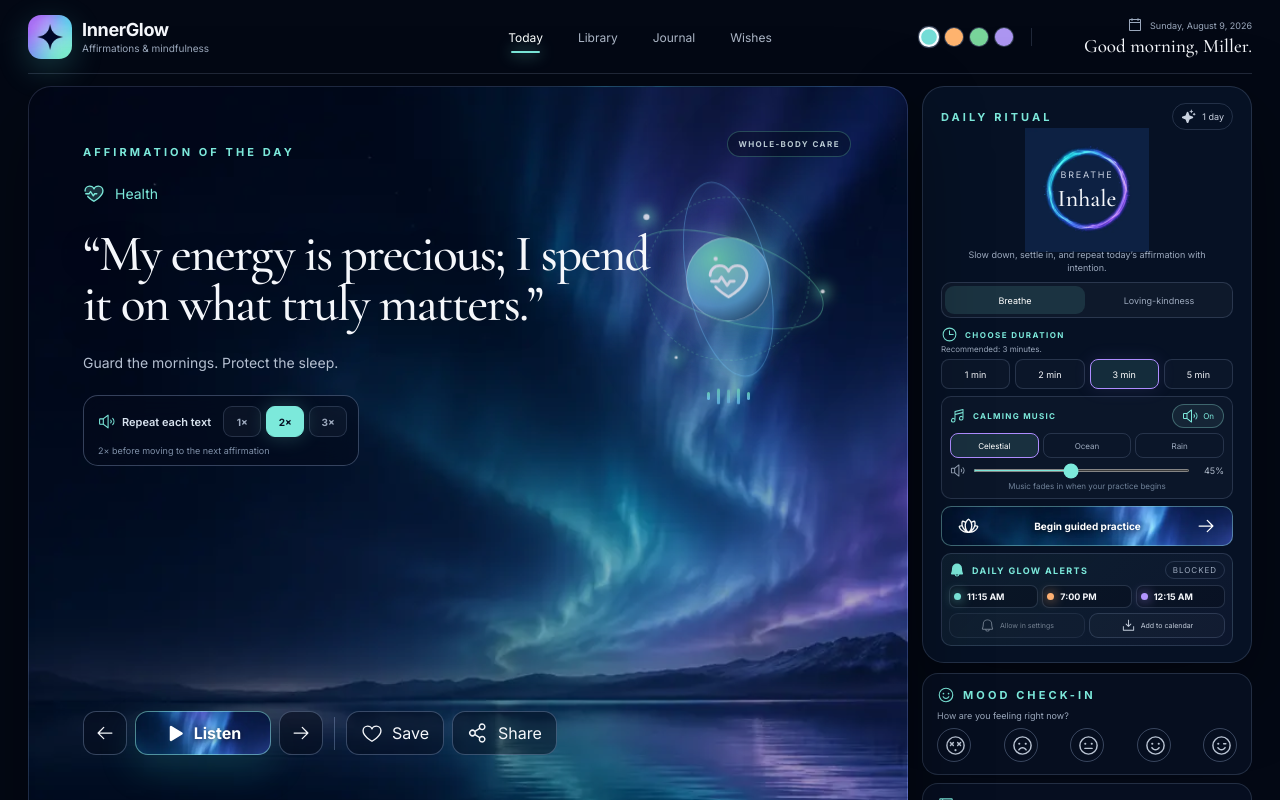
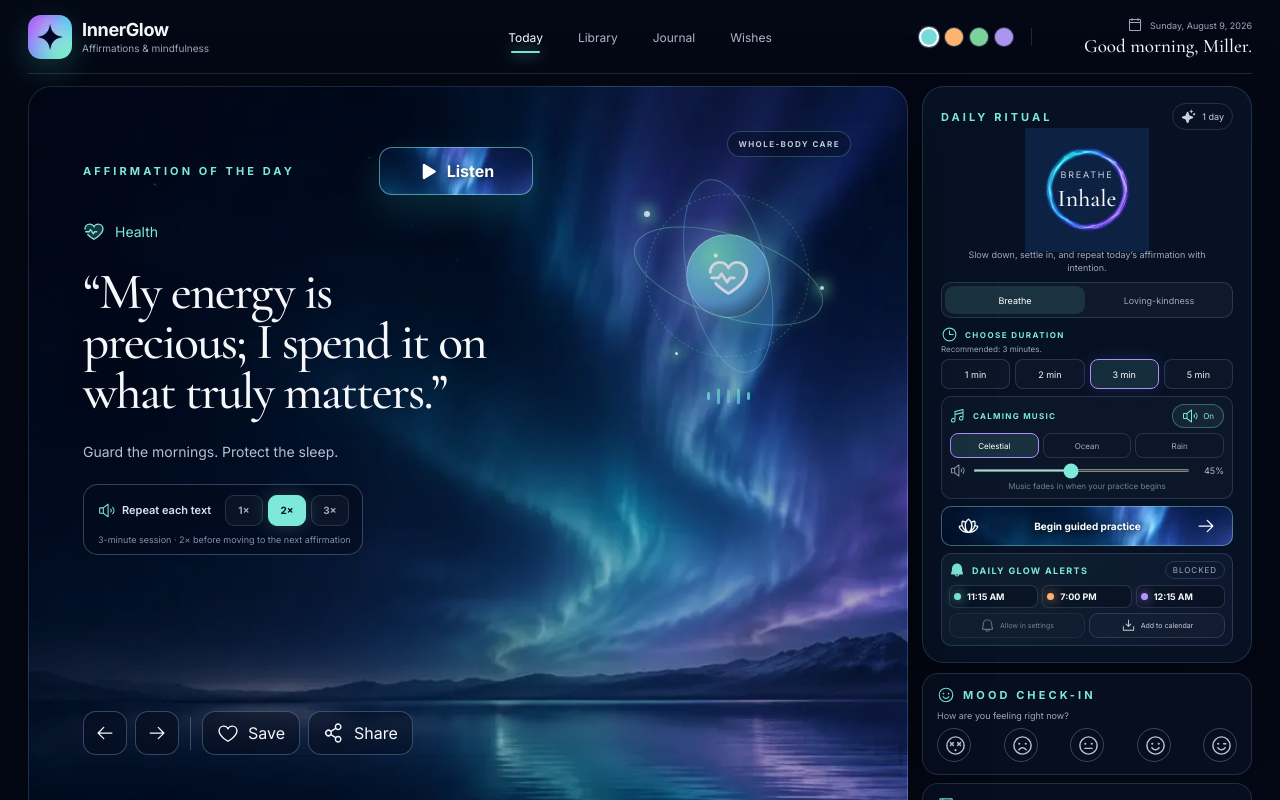
Before and after one commit to peremiller/innerglow-affirmations, a React (Vite) app: page / in a window 1280 px wide. Shown: the top 800 px of the page. Built offline with nearby package versions, Linux system fonts and the light colour scheme.

Commit message:
Tie affirmation playback to session duration

```diff
--- a/src/App.jsx
+++ b/src/App.jsx
@@ -298,7 +298,7 @@ function formatCountdown(totalSeconds = 0) {
   return `${minutes}:${String(seconds).padStart(2, "0")}`;
 }
 
-function AffirmationHero({ affirmation, isSaved, narration, repeatCount, onRepeatChange, onPrevious, onNext, onListen, onSave, onShare }) {
+function AffirmationHero({ affirmation, isSaved, narration, repeatCount, sessionMinutes, onRepeatChange, onPrevious, onNext, onListen, onSave, onShare }) {
   const CategoryIcon = (CATEGORY_VISUALS[affirmation.category] || CATEGORY_VISUALS.Mine).Icon;
   const narrating = narration.status !== "idle";
   const activeRepeatCount = narration.repeatCount || repeatCount;
@@ -316,7 +316,32 @@ function AffirmationHero({ affirmation, isSaved, narration, repeatCount, onRepea
       <div className="hero-shade" />
       <AffirmationVisual category={affirmation.category} />
       <div className="hero-content">
-        <p className="eyebrow" id="affirmation-heading">Affirmation of the day</p>
+        <div className="hero-topline">
+          <p className="eyebrow" id="affirmation-heading">Affirmation of the day</p>
+          <div className="audio-quick-controls">
+            <button
+              className={`primary-button ${narrating ? "narrating" : ""}`}
+              onClick={onListen}
+              aria-label={narrating ? `${narrationLabel}, affirmation ${narration.cyclePosition + 1} of ${narration.total}` : `Play ${sessionMinutes}-minute affirmation session`}
+              title={narrating ? `Affirmation ${narration.cyclePosition + 1} of ${narration.total}` : `${sessionMinutes}-minute session · ${repeatCount} time${repeatCount === 1 ? "" : "s"} each`}
+            >
+              {narration.status === "speaking" ? <Pause size={19} weight="fill" /> : <Play size={19} weight="fill" />}
+              {narrationLabel}
+            </button>
+            {narrating && (
+              <output
+                className={`audio-countdown ${narration.status === "paused" ? "paused" : ""}`}
+                style={{ "--countdown-progress": `${countdownProgress * 3.6}deg` }}
+                role="timer"
+                aria-live="off"
+                aria-label={`${formatCountdown(narration.remainingSeconds)} remaining in the selected session`}
+              >
+                <span className="countdown-dial"><Clock size={18} weight="duotone" /></span>
+                <span><strong>{formatCountdown(narration.remainingSeconds)}</strong><small>{narration.status === "paused" ? "Paused" : `${sessionMinutes}-minute session`}</small></span>
+              </output>
+            )}
+          </div>
+        </div>
         <p className="category"><CategoryIcon size={22} weight="duotone" /> {affirmation.category}</p>
         <blockquote>“{affirmation.text}”</blockquote>
         <p className="note">{affirmation.note}</p>
@@ -327,31 +352,10 @@ function AffirmationHero({ affirmation, isSaved, narration, repeatCount, onRepea
               <button key={value} className={repeatCount === value ? "active" : ""} onClick={() => onRepeatChange(value)} aria-pressed={repeatCount === value}>{value}×</button>
             ))}
           </div>
-          <small>{repeatCount}× before moving to the next affirmation</small>
+          <small>{sessionMinutes}-minute session · {repeatCount}× before moving to the next affirmation</small>
         </div>
         <div className="affirmation-actions">
           <button className="icon-button" onClick={onPrevious} aria-label="Previous affirmation"><ArrowLeft size={20} /></button>
-          <button
-            className={`primary-button ${narrating ? "narrating" : ""}`}
-            onClick={onListen}
-            aria-label={narrating ? `${narrationLabel}, affirmation ${narration.cyclePosition + 1} of ${narration.total}` : "Listen to the complete affirmation cycle"}
-            title={narrating ? `Affirmation ${narration.cyclePosition + 1} of ${narration.total}` : `Recites every affirmation ${repeatCount} time${repeatCount === 1 ? "" : "s"}`}
-          >
-            {narration.status === "speaking" ? <Pause size={19} weight="fill" /> : <Play size={19} weight="fill" />}
-            {narrationLabel}
-          </button>
-          {narrating && (
-            <output
-              className={`audio-countdown ${narration.status === "paused" ? "paused" : ""}`}
-              style={{ "--countdown-progress": `${countdownProgress * 3.6}deg` }}
-              role="timer"
-              aria-live="off"
-              aria-label={`Approximately ${formatCountdown(narration.remainingSeconds)} remaining`}
-            >
-              <span className="countdown-dial"><Clock size={18} weight="duotone" /></span>
-              <span><strong>{formatCountdown(narration.remainingSeconds)}</strong><small>{narration.status === "paused" ? "Paused" : "Approx. time left"}</small></span>
-            </output>
-          )}
           <button className="icon-button" onClick={onNext} aria-label="Next affirmation"><ArrowRight size={20} /></button>
           <span className="action-divider" />
           <button className={`text-button ${isSaved ? "selected" : ""}`} onClick={onSave}><Heart size={22} weight={isSaved ? "fill" : "regular"} /> {isSaved ? "Saved" : "Save"}</button>
@@ -387,9 +391,8 @@ function NotificationSchedule({ enabled, permission, onToggle, onDownload }) {
   );
 }
 
-function Ritual({ minutes, setMinutes, practiceDays, setPracticeDays, notify, notifications }) {
+function Ritual({ duration, onDurationChange, minutes, setMinutes, practiceDays, setPracticeDays, notify, notifications }) {
   const [mode, setMode] = useState("breathe");
-  const [duration, setDuration] = useState(3);
   const [remaining, setRemaining] = useState(duration * 60);
   const [running, setRunning] = useState(false);
   const [musicEnabled, setMusicEnabled] = useStoredState("igRitualMusicEnabled", true);
@@ -449,7 +452,7 @@ function Ritual({ minutes, setMinutes, practiceDays, setPracticeDays, notify, no
   };
 
   const chooseDuration = (value) => {
-    setDuration(value);
+    onDurationChange(value);
     setRemaining(value * 60);
     setRunning(false);
     stopMusic();
@@ -631,6 +634,7 @@ export function App() {
   const [practiceDays, setPracticeDays] = useStoredState("igDays", []);
   const [minutes, setMinutes] = useStoredState("igMinutes", 0);
   const [repeatCount, setRepeatCount] = useStoredState("igRepeatCount", 2);
+  const [sessionMinutes, setSessionMinutes] = useStoredState("igSessionMinutes", 3);
   const [notificationsEnabled, setNotificationsEnabled] = useStoredState("igNotificationsEnabled", false);
   const [selectedId, setSelectedId] = useState("a20");
   const [toast, setToast] = useState("");
@@ -691,7 +695,7 @@ export function App() {
       Utterance: window.SpeechSynthesisUtterance,
       onAffirmation: (item) => setSelectedId(item.id),
       onProgress: setNarration,
-      onComplete: ({ totalRecitations }) => notify(`Full cycle complete · ${totalRecitations} recitations`),
+      onComplete: ({ totalRecitations }) => notify(`Affirmation session complete · ${totalRecitations} recitations`),
       onError: () => notify("Narration was interrupted by this browser"),
     });
     return () => narrator.current?.destroy();
@@ -736,14 +740,20 @@ export function App() {
       return;
     }
     const starting = !narrator.current?.isActive();
-    narrator.current?.toggle(allAffirmations, affirmation.id, repeatCount);
-    if (starting) notify(`${allAffirmations.length} affirmations · ${repeatCount}× each`);
+    narrator.current?.toggle(allAffirmations, affirmation.id, repeatCount, sessionMinutes);
+    if (starting) notify(`${sessionMinutes}-minute affirmation session · ${repeatCount}× each`);
   };
 
   const changeRepeatCount = (value) => {
     if (narrator.current?.isActive()) stopNarration();
     setRepeatCount(value);
     notify(`Each affirmation will repeat ${value}×`);
+  };
+
+  const changeSessionMinutes = (value) => {
+    if (narrator.current?.isActive()) stopNarration();
+    setSessionMinutes(value);
+    notify(`Affirmation audio set to ${value} minute${value === 1 ? "" : "s"}`);
   };
 
   const toggleFavorite = (id) => {
@@ -777,8 +787,8 @@ export function App() {
       <Header view={view} setView={changeView} theme={theme} setTheme={setTheme} />
       <main>
         {view === "today" && <TodayView
-          hero={{ affirmation, isSaved: favorites.includes(affirmation.id), narration, repeatCount, onRepeatChange: changeRepeatCount, onPrevious: () => move(-1), onNext: () => move(1), onListen: listen, onSave: () => toggleFavorite(affirmation.id), onShare: share }}
-          ritual={{ minutes, setMinutes, practiceDays, setPracticeDays, notify, notifications: { enabled: notificationsEnabled, permission: notificationPermission, onToggle: toggleNotifications, onDownload: addNotificationsToCalendar } }}
+          hero={{ affirmation, isSaved: favorites.includes(affirmation.id), narration, repeatCount, sessionMinutes, onRepeatChange: changeRepeatCount, onPrevious: () => move(-1), onNext: () => move(1), onListen: listen, onSave: () => toggleFavorite(affirmation.id), onShare: share }}
+          ritual={{ duration: sessionMinutes, onDurationChange: changeSessionMinutes, minutes, setMinutes, practiceDays, setPracticeDays, notify, notifications: { enabled: notificationsEnabled, permission: notificationPermission, onToggle: toggleNotifications, onDownload: addNotificationsToCalendar } }}
           checkin={{ mood: moodToday, setMood: (value) => setMoods({ ...moods, [today]: moodToday === value ? 0 : value }), gratitude: gratitudeToday, setGratitude: (value) => setGratitudes({ ...gratitudes, [today]: value }) }}
           stats={{ minutes, savedCount: favorites.length, consistency: Math.round((consistency / 7) * 100) }}
         />}
--- a/src/affirmation-narrator.js
+++ b/src/affirmation-narrator.js
@@ -56,6 +56,8 @@ export function createAffirmationNarrator({
     totalMs: 0,
     remainingAtUtteranceStart: 0,
     currentUtteranceMs: 0,
+    timeBounded: false,
+    completedRecitations: 0,
   };
 
   const supported = Boolean(speechSynthesis && Utterance);
@@ -98,6 +100,7 @@ export function createAffirmationNarrator({
 
   const startCountdown = () => {
     clearCountdown();
+    const token = run.token;
     countdownLastTick = now();
     countdownLastSecond = Math.ceil(run.remainingMs / 1000);
     countdownTimer = countdownWatch(() => {
@@ -108,16 +111,19 @@ export function createAffirmationNarrator({
         countdownLastSecond = nextSecond;
         emitProgress("speaking");
       }
+      if (run.timeBounded && run.remainingMs <= 0) finish(token);
     }, 250);
   };
 
   const finish = (token) => {
     if (!run.active || run.token !== token) return;
-    const totalRecitations = run.sequence.length * run.repeatCount;
+    const totalRecitations = run.completedRecitations;
     run.active = false;
     run.waiting = false;
     clearWatchdog();
     clearCountdown();
+    utteranceVersion += 1;
+    speechSynthesis.cancel?.();
     onProgress?.(IDLE_PROGRESS);
     onComplete?.({ totalAffirmations: run.sequence.length, totalRecitations });
   };
@@ -144,7 +150,8 @@ export function createAffirmationNarrator({
   const advance = (token) => {
     if (!run.active || run.token !== token || run.paused) return;
     consumeCountdown();
-    run.remainingMs = Math.max(0, run.remainingAtUtteranceStart - run.currentUtteranceMs);
+    if (!run.timeBounded) run.remainingMs = Math.max(0, run.remainingAtUtteranceStart - run.currentUtteranceMs);
+    run.completedRecitations += 1;
     recoveryAttempts = 0;
     if (run.repetition < run.repeatCount) {
       run.repetition += 1;
@@ -158,13 +165,19 @@ export function createAffirmationNarrator({
       scheduleCurrent(760);
       return;
     }
+    if (run.timeBounded && run.remainingMs > 0) {
+      run.itemOffset = 0;
+      run.repetition = 1;
+      scheduleCurrent(760);
+      return;
+    }
     finish(token);
   };
 
   const recoverCurrent = (token, version, error) => {
     if (!run.active || run.token !== token || utteranceVersion !== version || run.paused) return;
     clearWatchdog();
-    run.remainingMs = Math.max(run.remainingMs, run.remainingAtUtteranceStart);
+    if (!run.timeBounded) run.remainingMs = Math.max(run.remainingMs, run.remainingAtUtteranceStart);
     countdownLastTick = now();
     utteranceVersion += 1;
     speechSynthesis.cancel?.();
@@ -226,13 +239,17 @@ export function createAffirmationNarrator({
     watchdog = watch(() => keepSpeechAlive(token, version), 1000);
   };
 
-  const start = (sequence, startId, repeatCount = 2) => {
+  const start = (sequence, startId, repeatCount = 2, durationMinutes) => {
     if (!supported || !sequence?.length) return false;
     stop();
     const snapshot = [...sequence];
     const normalizedRepeatCount = Math.min(3, Math.max(1, Number(repeatCount) || 2));
     const startIndex = Math.max(0, snapshot.findIndex((item) => item.id === startId));
-    const totalMs = estimateCycleMs(snapshot, startIndex, normalizedRepeatCount);
+    const normalizedDuration = Number(durationMinutes);
+    const timeBounded = Number.isFinite(normalizedDuration) && normalizedDuration > 0;
+    const totalMs = timeBounded
+      ? Math.round(normalizedDuration * 60 * 1000)
+      : estimateCycleMs(snapshot, startIndex, normalizedRepeatCount);
     run = {
       token: run.token + 1,
       active: true,
@@ -247,6 +264,8 @@ export function createAffirmationNarrator({
       totalMs,
       remainingAtUtteranceStart: totalMs,
       currentUtteranceMs: 0,
+      timeBounded,
+      completedRecitations: 0,
     };
     startCountdown();
     speakCurrent();
@@ -257,7 +276,7 @@ export function createAffirmationNarrator({
     if (!run.active || run.paused) return false;
     const wasWaiting = run.waiting;
     consumeCountdown();
-    if (!wasWaiting) run.remainingMs = Math.max(run.remainingMs, run.remainingAtUtteranceStart);
+    if (!wasWaiting && !run.timeBounded) run.remainingMs = Math.max(run.remainingMs, run.remainingAtUtteranceStart);
     run.paused = true;
     run.waiting = true;
     clearScheduledStep();
@@ -291,8 +310,8 @@ export function createAffirmationNarrator({
     onProgress?.(IDLE_PROGRESS);
   }
 
-  const toggle = (sequence, startId, repeatCount = 2) => {
-    if (!run.active) return start(sequence, startId, repeatCount);
+  const toggle = (sequence, startId, repeatCount = 2, durationMinutes) => {
+    if (!run.active) return start(sequence, startId, repeatCount, durationMinutes);
     return run.paused ? resume() : pause();
   };
 
--- a/src/styles.css
+++ b/src/styles.css
@@ -117,6 +117,7 @@ button:focus-visible, input:focus-visible, textarea:focus-visible { outline: 2px
 .today-layout { display: grid; grid-template-columns: minmax(0, 2.15fr) minmax(355px, 0.85fr); gap: 20px; align-items: stretch; }
 
 .affirmation-hero {
+  --visual-safe-space: 320px;
   min-height: 765px;
   position: relative;
   overflow: hidden;
@@ -150,18 +151,22 @@ button:focus-visible, input:focus-visible, textarea:focus-visible { outline: 2px
 @keyframes visual-float { 50% { transform: translateY(10px) scale(1.02); } }
 @keyframes visual-pulse { 50% { transform: scaleY(0.45); opacity: 0.55; } }
 .hero-content { position: relative; z-index: 2; min-height: 765px; padding: clamp(54px, 6vw, 92px) clamp(38px, 6vw, 84px) 62px; display: flex; flex-direction: column; align-items: flex-start; }
+.hero-topline { width: 100%; max-width: calc(100% - var(--visual-safe-space)); min-height: 52px; display: flex; flex-wrap: wrap; align-items: center; justify-content: space-between; gap: 10px 16px; }
+.audio-quick-controls { display: flex; flex-wrap: wrap; align-items: center; gap: 8px; }
+.hero-topline .primary-button { min-height: 48px; min-width: 154px; }
 .eyebrow { margin: 0; color: var(--accent); font-size: 11px; font-weight: 700; letter-spacing: 0.28em; text-transform: uppercase; display: flex; align-items: center; gap: 8px; }
 .category { color: var(--accent); font-size: 16px; display: inline-flex; align-items: center; gap: 10px; margin: 28px 0 30px; }
 .affirmation-hero blockquote {
   font: 500 clamp(50px, 5vw, 78px)/0.98 "Cormorant Garamond", serif;
   letter-spacing: -0.035em;
-  max-width: 920px;
+  width: 100%;
+  max-width: min(920px, calc(100% - var(--visual-safe-space)));
   margin: 0;
   text-wrap: balance;
   text-shadow: 0 8px 28px rgba(0, 0, 0, 0.36);
 }
-.affirmation-hero .note { color: #b4bfd0; font-size: 17px; margin: 34px 0 0; }
-.repeat-control { display: grid; grid-template-columns: auto auto; align-items: center; gap: 8px 12px; margin-top: 24px; padding: 10px 11px 9px 14px; border: 1px solid var(--line-strong); border-radius: 15px; background: rgba(4, 12, 28, 0.58); backdrop-filter: blur(14px); }
+.affirmation-hero .note { width: 100%; max-width: min(720px, calc(100% - var(--visual-safe-space))); color: #b4bfd0; font-size: 17px; margin: 34px 0 0; }
+.repeat-control { max-width: calc(100% - var(--visual-safe-space)); display: grid; grid-template-columns: auto auto; align-items: center; gap: 8px 12px; margin-top: 24px; padding: 10px 11px 9px 14px; border: 1px solid var(--line-strong); border-radius: 15px; background: rgba(4, 12, 28, 0.58); backdrop-filter: blur(14px); }
 .repeat-control > span { display: inline-flex; align-items: center; gap: 7px; color: #d7e2ee; font-size: 11px; font-weight: 600; }
 .repeat-control > span svg { color: var(--accent); }
 .repeat-control > div { display: flex; gap: 5px; }
@@ -331,7 +336,12 @@ button:focus-visible, input:focus-visible, textarea:focus-visible { outline: 2px
   .header-actions { gap: 12px; }
   .themes { padding-right: 12px; }
   .today-layout { grid-template-columns: minmax(0, 1.65fr) minmax(330px, 0.75fr); }
+  .affirmation-hero { --visual-safe-space: 205px; }
   .affirmation-hero, .hero-content { min-height: 720px; }
+  .affirmation-visual { width: 180px; top: 34px; right: 22px; opacity: 0.62; }
+  .visual-orbit { width: 168px; }
+  .visual-core { width: 66px; height: 66px; }
+  .visual-core svg { width: 36px; height: 36px; }
   .affirmation-hero blockquote { font-size: clamp(48px, 5vw, 66px); }
   .affirmation-grid { grid-template-columns: repeat(2, minmax(0, 1fr)); }
   .stat { padding-inline: 18px; }
@@ -346,7 +356,7 @@ button:focus-visible, input:focus-visible, textarea:focus-visible { outline: 2px
   .themes { border-right: 0; padding-right: 0; }
   .themes button { width: 17px; height: 17px; }
   .today-layout { display: grid; grid-template-columns: 1fr; gap: 14px; }
-  .affirmation-hero { min-height: 680px; border-radius: 24px; background-position: 58% center; }
+  .affirmation-hero { --visual-safe-space: 240px; min-height: 680px; border-radius: 24px; background-position: 58% center; }
   .hero-content { min-height: 680px; padding: 42px 30px 36px; }
   .affirmation-visual { width: 215px; top: 28px; right: 24px; opacity: 0.62; }
   .visual-orbit { width: 195px; }
@@ -360,15 +370,15 @@ button:focus-visible, input:focus-visible, textarea:focus-visible { outline: 2px
   .app-shell { padding: 12px 12px 92px; }
   .topbar { padding-inline: 2px; }
   .themes button:nth-child(-n + 2) { display: none; }
-  .affirmation-hero { min-height: 650px; border-radius: 21px; background-position: 63% center; }
+  .affirmation-hero { --visual-safe-space: 150px; min-height: 650px; border-radius: 21px; background-position: 63% center; }
   .hero-content { min-height: 650px; padding: 35px 22px 24px; }
-  .affirmation-visual { width: 165px; top: 34px; right: -9px; opacity: 0.46; }
+  .affirmation-visual { width: 140px; top: 38px; right: -5px; opacity: 0.4; }
   .visual-kicker, .visual-pulse { display: none; }
-  .visual-orbit { width: 160px; }
+  .visual-orbit { width: 138px; }
   .visual-core { width: 64px; height: 64px; }
   .visual-core svg { width: 34px; height: 34px; }
   .category { margin: 23px 0; }
-  .affirmation-hero blockquote { font-size: clamp(45px, 13vw, 61px); line-height: 0.96; }
+  .affirmation-hero blockquote { font-size: clamp(42px, 12vw, 56px); line-height: 0.96; }
   .affirmation-hero .note { font-size: 14px; margin-top: 25px; }
   .repeat-control { margin-top: 18px; }
   .affirmation-actions { gap: 8px; padding-top: 26px; }
@@ -407,6 +417,16 @@ button:focus-visible, input:focus-visible, textarea:focus-visible { outline: 2px
   .toast { left: 18px; right: 18px; bottom: 88px; justify-content: center; }
 }
 
+@media (max-width: 420px) {
+  .affirmation-hero {
+    --visual-safe-space: 0px;
+  }
+
+  .affirmation-visual {
+    display: none;
+  }
+}
+
 /* Keep the complete Today dashboard visible at 100% zoom on common desktop displays. */
 @media (min-width: 1181px) and (max-height: 1000px) {
   .app-shell { width: min(100%, 1260px); padding: 12px 18px 14px; }
@@ -423,7 +443,7 @@ button:focus-visible, input:focus-visible, textarea:focus-visible { outline: 2px
   .affirmation-hero, .hero-content { min-height: 704px; }
   .affirmation-hero { border-radius: 23px; }
   .hero-content { padding: 58px 54px 36px; }
-  .affirmation-hero blockquote { font-size: clamp(48px, 4vw, 62px); max-width: 760px; }
+  .affirmation-hero blockquote { font-size: clamp(48px, 4vw, 62px); max-width: min(760px, calc(100% - var(--visual-safe-space))); }
   .affirmation-hero .note { font-size: 14px; margin-top: 25px; }
   .category { margin: 23px 0 25px; font-size: 14px; }
   .affirmation-actions { padding-top: 25px; gap: 8px; }
```
Also changed, not shown: 1 other file (tests, documents, lock files or other folders).
